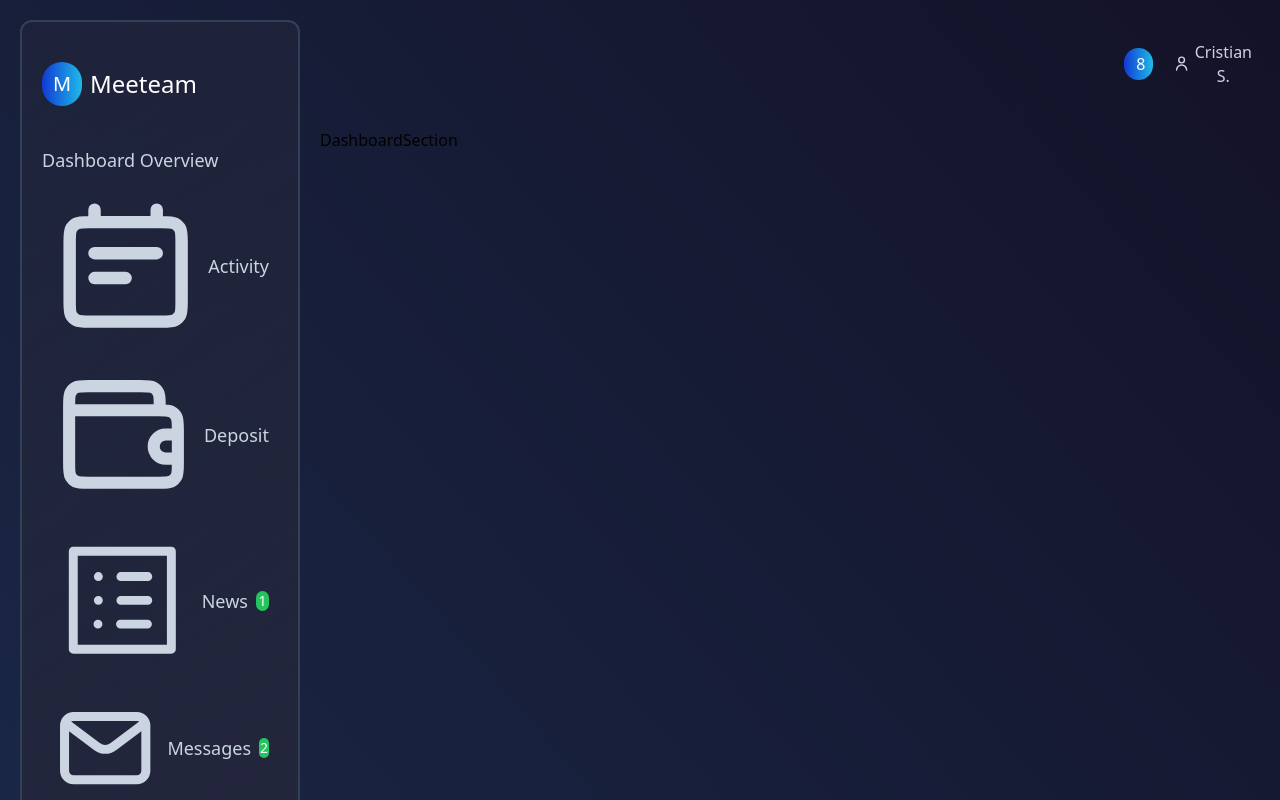
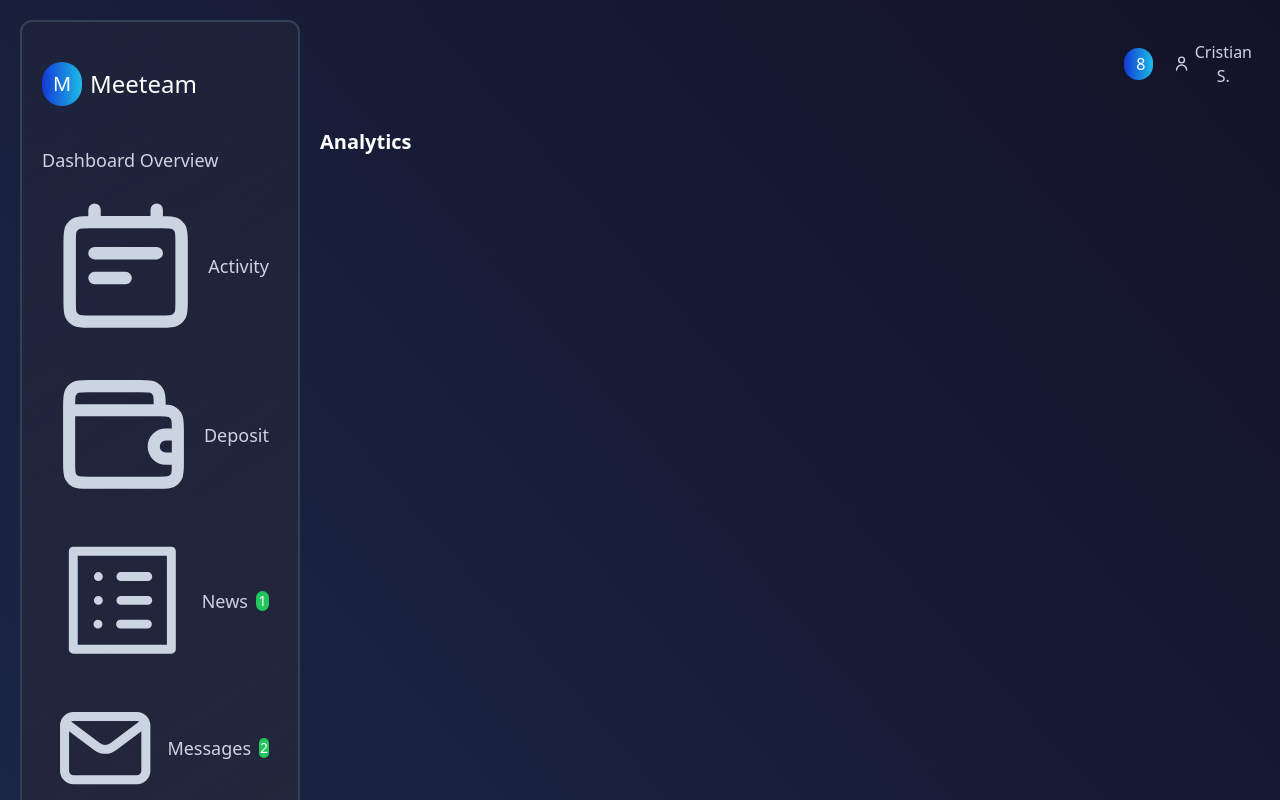
Before and after one commit to cristiancsandoval/single-page-app, a Next.js app: page /dashboard/analytics in a window 1280 px wide. Shown: the top 800 px of the page. Built offline with nearby package versions, Linux system fonts and the light colour scheme.

Commit message:
sections tittles

```diff
--- a/src/pages/dashboard/[section]/index.js
+++ b/src/pages/dashboard/[section]/index.js
@@ -1,9 +1,14 @@
-import React from 'react'
+import { useRouter } from "next/router";
 
 const DashboardSection = () => {
+  const { query } = useRouter();
+  const { section } = query;
+
   return (
-    <div>DashboardSection</div>
-  )
-}
+    <div>
+      <h2 className="text-white text-xl font-bold capitalize">{section}</h2>
+    </div>
+  );
+};
 
-export default DashboardSection
+export default DashboardSection;
```
